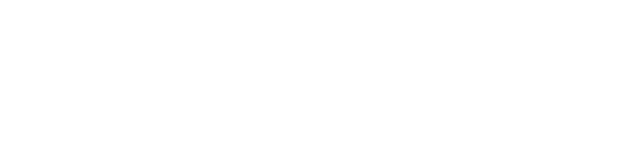
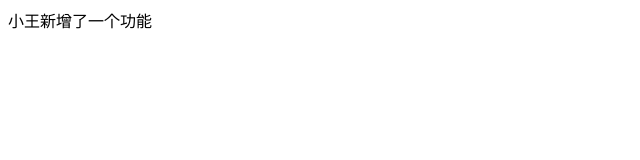
Before and after one commit to nanaihaonv2018/-sz12, a plain HTML site: page hehe.html in a window 1280 px wide. Shown: the whole page, without its empty margins (0-640 px from the left). Drawn offline with Linux system fonts and the light colour scheme.

Commit message:
小王新增了一个功能

```diff
--- a/hehe.html
+++ b/hehe.html
@@ -4,5 +4,6 @@
         <meta charset="utf-8">
     </head>
     <body>
+    <div>小王新增了一个功能</div>
     </body>
 </html>
```
